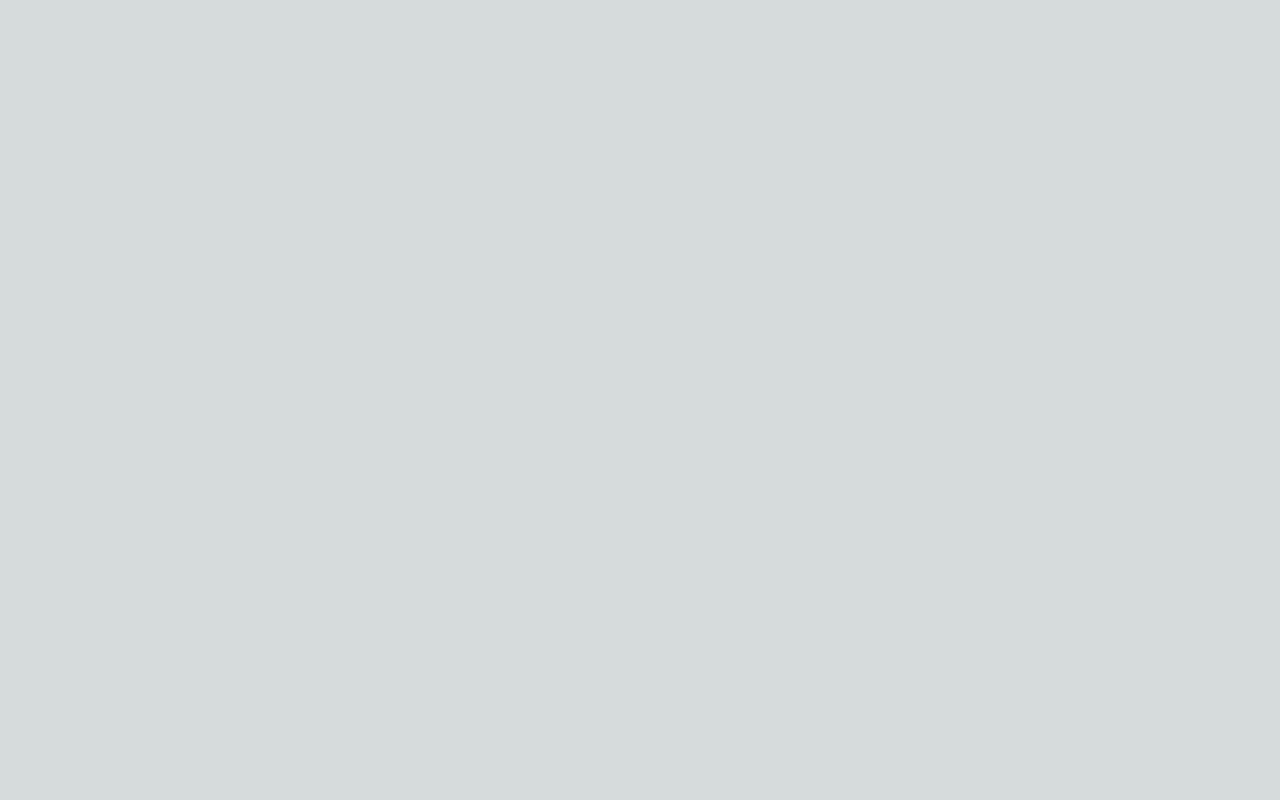
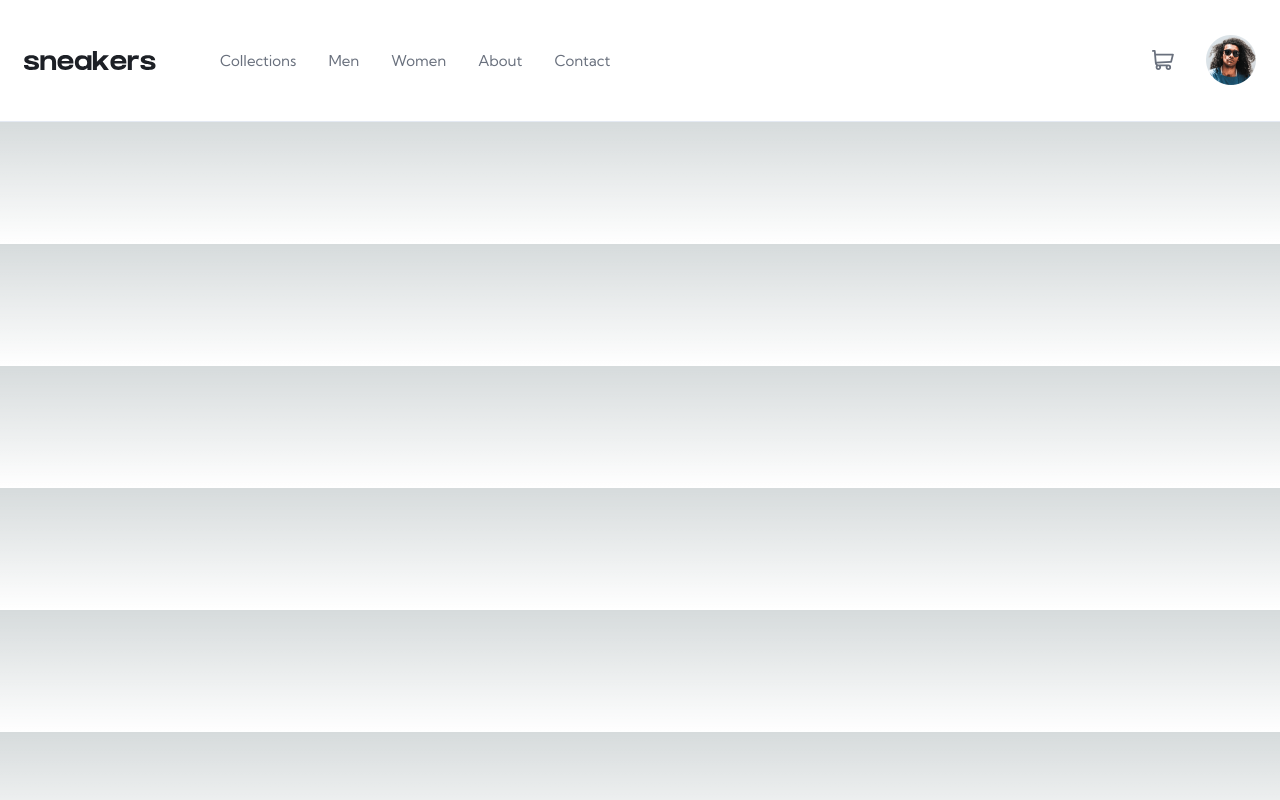
Before and after one commit to datproto/datproto-chal_ecommerce-product-page, a Next.js app: page / in a window 1280 px wide. Built offline with nearby package versions, Linux system fonts and the light colour scheme.

Commit message:
FINISH: Navbar (static)

```diff
--- a/app/page.tsx
+++ b/app/page.tsx
@@ -1,9 +1,10 @@
 import Image from 'next/image'
+import Header from '@/components/Header'
 
 export default function Home() {
   return (
     <main>
-
+      <Header />
     </main>
   )
 }
--- /dev/null
+++ b/components/BackgroundOverlay.tsx
@@ -0,0 +1,9 @@
+import React from 'react'
+
+const BackgroundOverlay = () => {
+  return (
+    <div className='absolute top-0 right-0 w-full h-full bg-black opacity-75 z-40' />
+  )
+}
+
+export default BackgroundOverlay
--- a/components/Header.tsx
+++ b/components/Header.tsx
@@ -1,13 +1,31 @@
-import React from 'react'
+'use client'
+
+import React, {MouseEventHandler, useState} from 'react'
 import {navLinks} from '@/constants'
 import Link from 'next/link'
+import Image from 'next/image'
+import BackgroundOverlay from '@/components/BackgroundOverlay'
 
-const Navbar = () => (
-  <nav>
-    <ul>
+interface INavbar {
+  isOpen: boolean
+  triggerMenuClose: MouseEventHandler<HTMLButtonElement>
+}
+
+const Navbar = ({isOpen, triggerMenuClose}: INavbar) => {
+  /**
+   * :meaning: This function is Mobile menu.
+   * :params: isOpen:
+   */
+
+  return (
+    <nav className={`absolute lg:relative h-full w-2/3 transform bg-white p-6 flex flex-col lg:flex-row gap-10 z-50 top-0 ${isOpen ? 'left-0' : 'left-[-70%]'} lg:left-0 transition-all`}>
+      <button type='button' onClick={triggerMenuClose}>
+        <Image src='/icons/icon-close.svg' alt='Close Button' width={14} height={15} />
+      </button>
+      <ul className="flex flex-col lg:flex-row lg:items-center gap-4 lg:gap-8">
         {navLinks.map(link => (
           <li key={link.key}>
-          <Link href={link.href}>
+            <Link href={link.href} className="text-theme-black lg:text-theme-gray-normal font-bold lg:font-normal text-[1.125rem] lg:text-[0.9375rem]">
               {link.text}
             </Link>
           </li>
@@ -15,11 +33,29 @@ const Navbar = () => (
       </ul>
     </nav>
   )
+}
 const Header = () => {
+  const [isMobileMenuOpen, setIsMobileMenuOpen] = useState(false)
+  const triggerMobileMenu = () => {
+    setIsMobileMenuOpen(!isMobileMenuOpen)
+  }
+
   return (
-    <div>
+    <header className='bg-white p-6 flex items-center justify-between border-b border-b-theme-smoke-normal'>
+      {isMobileMenuOpen && <BackgroundOverlay />}
 
+      <div id="left-menu" className='flex gap-4 lg:gap-0 items-center'>
+        <button type='button' onClick={triggerMobileMenu} className='lg:hidden'>
+          <Image src='/icons/icon-menu.svg' alt='Menu Icon' width={16} height={15} />
+        </button>
+        <Image src='/images/logo.svg' alt='Logo' width={132} height={20} />
+        <Navbar isOpen={isMobileMenuOpen} triggerMenuClose={triggerMobileMenu} />
       </div>
+      <div id="right-menu" className='flex gap-4 lg:gap-8 items-center'>
+        <Image src='/icons/icon-cart.svg' alt='icon-cart' width={22} height={20} />
+        <Image src='/images/image-avatar.png' alt='avatar' width={100} height={100} className='object-cover h-6 w-6 lg:h-[3.125rem] lg:w-[3.125rem]' />
+      </div>
+    </header>
   )
 }
 
--- a/tailwind.config.ts
+++ b/tailwind.config.ts
@@ -9,6 +9,21 @@ const config: Config = {
   ],
   theme: {
     extend: {
+      colors: {
+        'theme': {
+          'black': '#1D2026',
+          'orange': '#FF7E1B',
+          'gray': {
+            'normal': '#69707D',
+            'lighter': '#B6BCC8'
+          },
+          'smoke': {
+            'normal': '#E4E9F2',
+            'lighter': '#F6F8FD'
+          },
+          'beige': '#FFEEE2'
+        }
+      },
       backgroundImage: {
         'gradient-radial': 'radial-gradient(var(--tw-gradient-stops))',
         'gradient-conic':
```
Also changed, not shown: public/images/image-avatar.png (added). Lines whose indentation alone changed are shown as unchanged.
